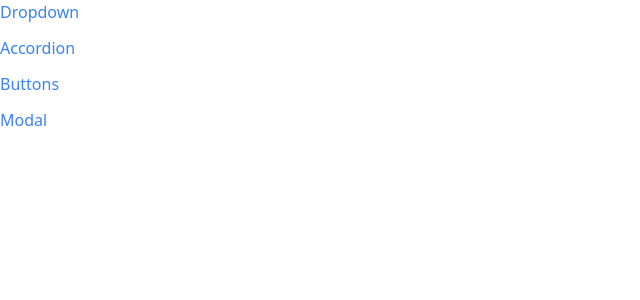
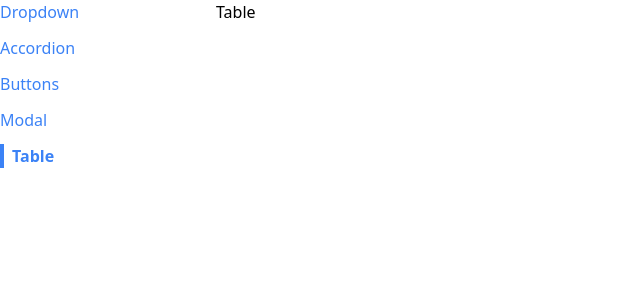
Before and after one commit to Jeungbin/react-udemy-lecture, a React (Create React App) app: page /table in a window 1280 px wide. Shown: the top 300 px of the page, without its empty margins (0-640 px from the left). Built offline with nearby package versions, Linux system fonts and the light colour scheme.

Commit message:
#15 : Make a Data Table / Init Comiit

```diff
--- a/src/10.Navigation and Routing/App.js
+++ b/src/10.Navigation and Routing/App.js
@@ -4,11 +4,12 @@ import DropdownPage from "./pages/DropdownPage";
 import AccordionPage from "./pages/AccordionPage";
 import ButtonPage from "./pages/ButtonPage";
 import ModalPage from "./pages/ModalPage";
+import TablePage from "./pages/TablePage";
 function App() {
   return (
-    <div>
+    <div className="container mx-auto grid grid-cols-6 gap-4">
       <Sidebar />
-      <div>
+      <div className="col-span-5">
         <Route path="/accordion">
           <AccordionPage />
         </Route>
@@ -21,6 +22,9 @@ function App() {
         <Route path="/modal">
           <ModalPage />
         </Route>
+        <Route path="/table">
+          <TablePage />
+        </Route>
       </div>
     </div>
   );
--- a/src/10.Navigation and Routing/components/Sidebar.js
+++ b/src/10.Navigation and Routing/components/Sidebar.js
@@ -7,6 +7,7 @@ export default function Sidebar() {
     { label: "Accordion", path: "/accordion" },
     { label: "Buttons", path: "/buttons" },
     { label: "Modal", path: "/modal" },
+    { label: "Table", path: "/table" },
   ];
 
   const rederedLinks = links.map((link) => {
@@ -14,7 +15,7 @@ export default function Sidebar() {
       <Link
         key={link.label}
         to={link.path}
-        className="mb-3"
+        className="mb-3 "
         activeClassName="font-bold border-l-4 border-blue-500 pl-2"
       >
         {link.label}
@@ -23,7 +24,7 @@ export default function Sidebar() {
   });
 
   return (
-    <div className="sticky top-0 overflow-y-scroll flex flex-col items-start">
+    <div className="sticky overflow-hidden top-0 flex flex-col items-start">
       {rederedLinks}
     </div>
   );
--- /dev/null
+++ b/src/10.Navigation and Routing/components/Table.js
@@ -0,0 +1,5 @@
+import React from "react";
+
+export default function Table() {
+  return <div>Table</div>;
+}
--- /dev/null
+++ b/src/10.Navigation and Routing/pages/TablePage.js
@@ -0,0 +1,11 @@
+import Table from "../components/Table";
+
+function TablePage() {
+  return (
+    <div>
+      <Table />
+    </div>
+  );
+}
+
+export default TablePage;
```
